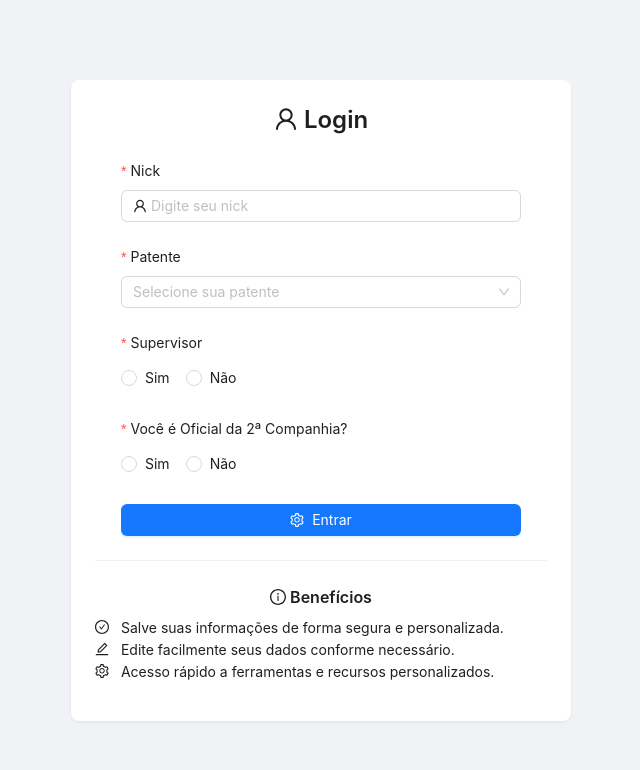
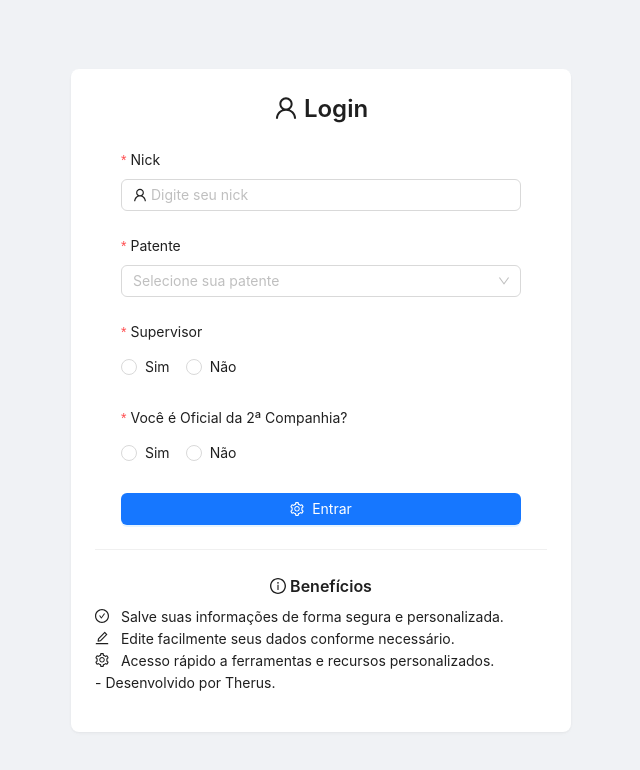
Before and after one commit to marcosafeitosa/treinos-br, a React (Vite) app: page / in a window 1280 px wide. Shown: the top 770 px of the page, without its empty margins (319-959 px from the left). Built offline with nearby package versions, Linux system fonts and the light colour scheme.

Commit message:
Update Login.jsx

```diff
--- a/src/components/TelaLogin/Login.jsx
+++ b/src/components/TelaLogin/Login.jsx
@@ -203,6 +203,9 @@ const Login = () => {
             <SettingOutlined style={{ marginRight: 8 }} /> Acesso rápido a
             ferramentas e recursos personalizados.
           </li>
+          <li>
+           - Desenvolvido por Therus.
+          </li>
         </ul>
       </Card>
     </div>
```
